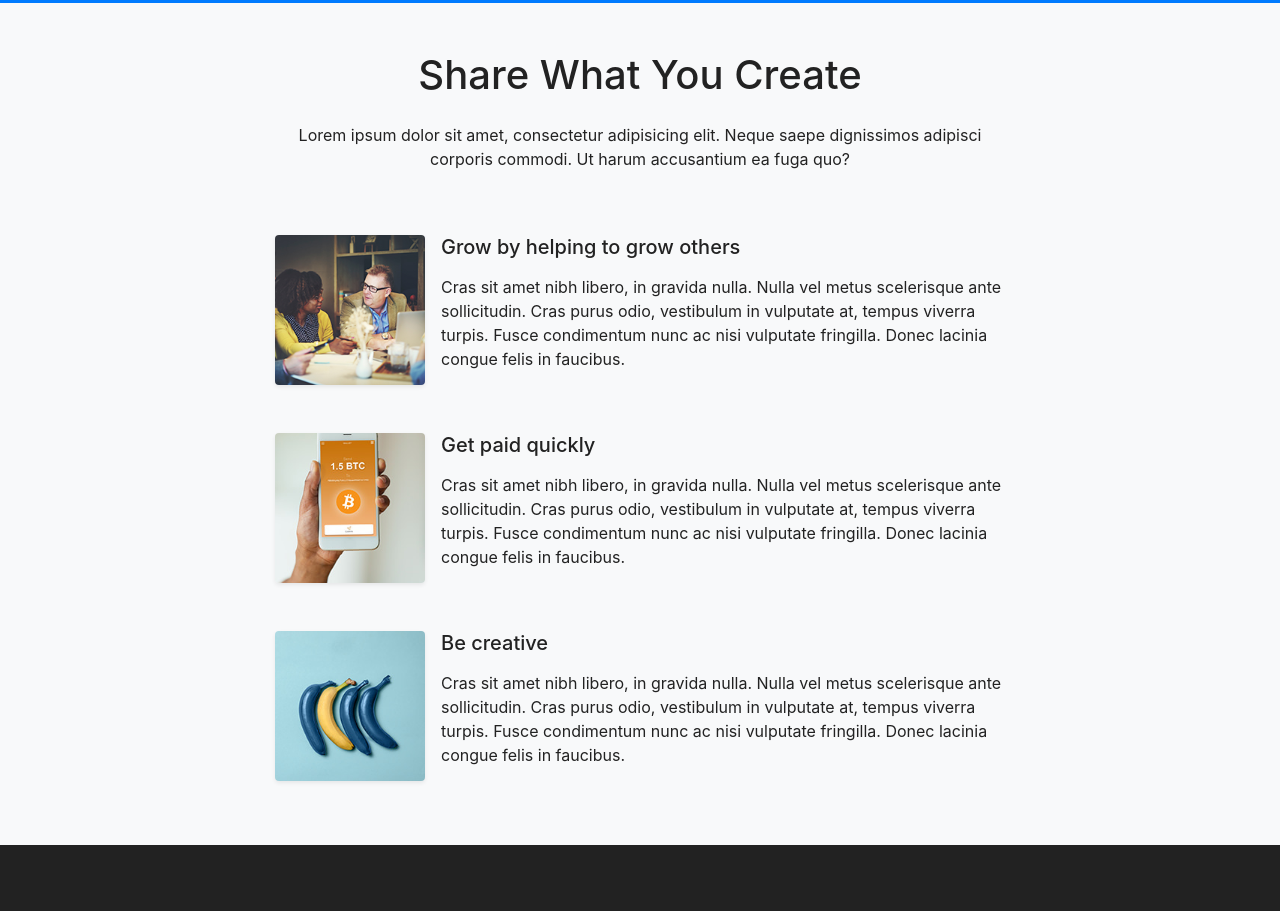
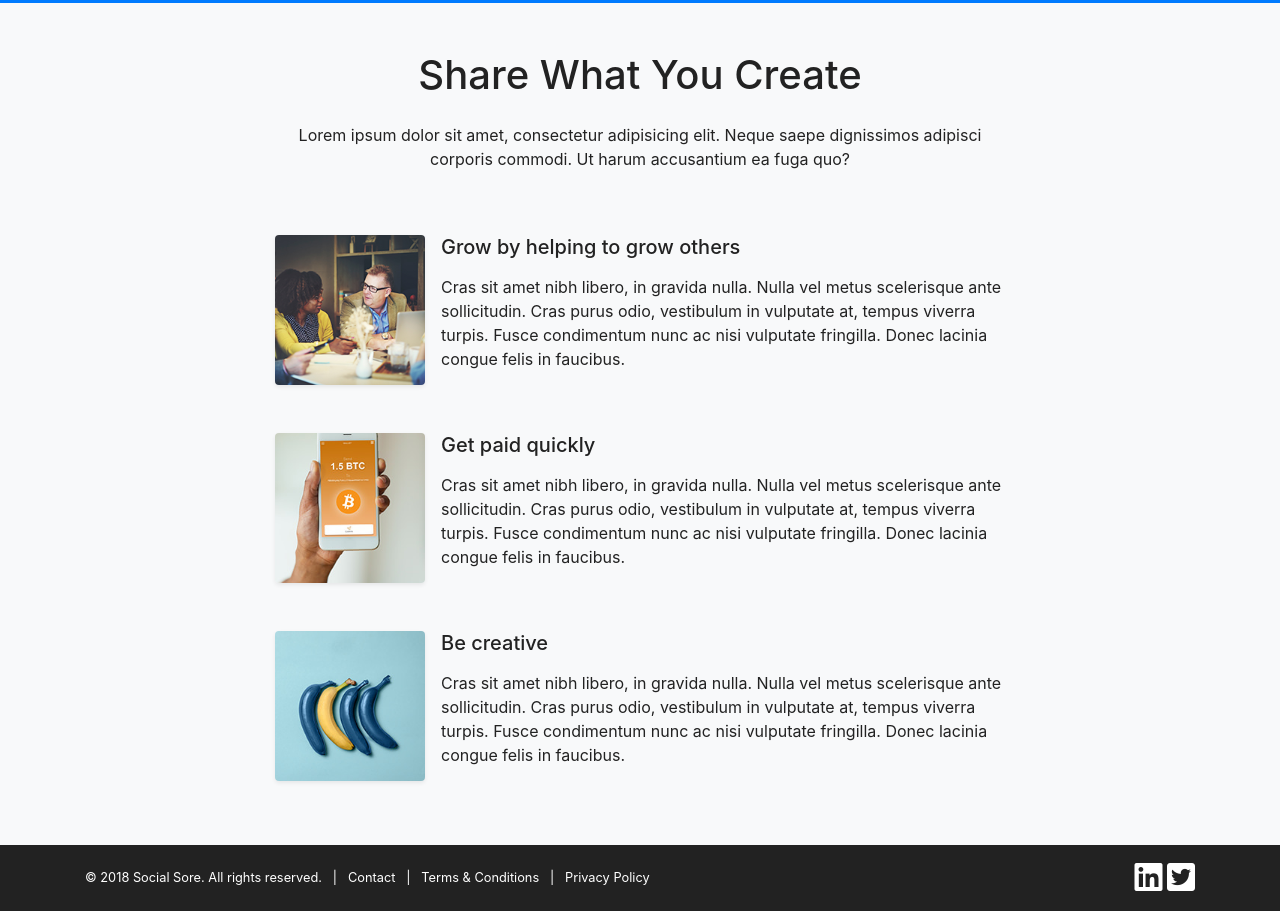
Before and after one commit to balazimichal/bootstrap-socialsoar, a plain HTML site: page index.html in a window 1280 px wide. Shown: the part 1707-2618 px from the top of the page. Before the commit the page ends 2552 px from the top, so only its background shows below. Drawn offline with nearby package versions, Linux system fonts and the light colour scheme.

Commit message:
feat - footer section
Added footer section with copyright and social links.

```diff
--- a/css/style.css
+++ b/css/style.css
@@ -38,3 +38,7 @@ body {
 #share-section {
   color: #222;
 }
+
+.copyright {
+  line-height: 30px;
+}
--- a/index.html
+++ b/index.html
@@ -270,6 +270,24 @@
 
 
 
+    <!-- FOOTER -->
+    <section id="section-footer" class="py-3">
+        <div class="container">
+            <div class="row">
+                <div class="col col-md-10 copyright">
+                    <small>&copy; <span id="year"></span> Social Sore. All rights reserved. &nbsp; | &nbsp; Contact
+                        &nbsp; | &nbsp; Terms &amp;
+                        Conditions &nbsp; | &nbsp; Privacy Policy</small>
+                </div>
+                <div class="col col-md-2 text-right">
+                    <i class="fab fa-linkedin fa-2x"></i>
+                    <i class="fab fa-twitter-square fa-2x"></i>
+                </div>
+            </div>
+        </div>
+    </section>
+
+
 
     <!-- SCRIPTS -->
     <script src="https://ajax.googleapis.com/ajax/libs/jquery/3.3.1/jquery.min.js"></script>
```
